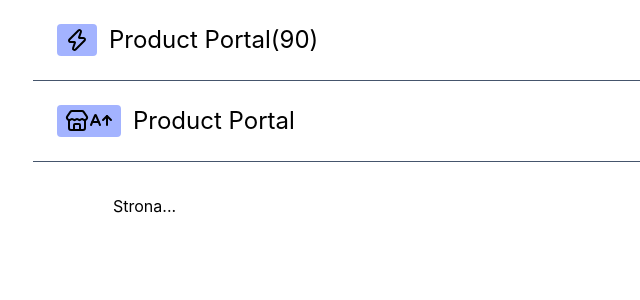
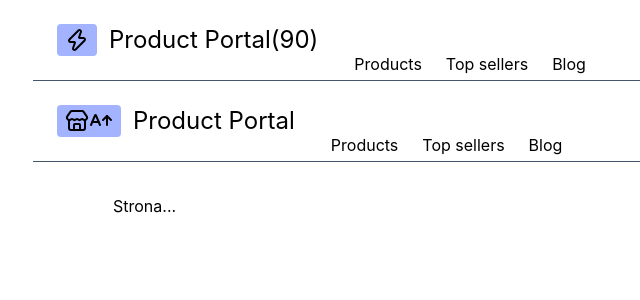
Before and after one commit to michaljabi/20260622-react, a React (Vite) app in the folder product-portal/: page / in a window 1280 px wide. Shown: the top 300 px of the page, without its empty margins (31-671 px from the left). Built offline with nearby package versions, Linux system fonts and the light colour scheme.

Commit message:
task(10): Navbar ready. Mapping data to JSX.

```diff
--- a/product-portal/src/common/Header.tsx
+++ b/product-portal/src/common/Header.tsx
@@ -6,6 +6,7 @@ Trick, żeby pozbyć się komunikatów o błędach jeśli nie użyjemy Zap!
 // eslint-disable-next-line
 */
 import { Zap, Menu, AArrowUp } from "lucide-react";
+import { Navbar } from "./Navbar.tsx";
 
 // Dobra praktyka w TS to pokazanie na górze komponentu jego wartości
 // WEJŚCOWYCH czyli props
@@ -40,6 +41,7 @@ export function Header({
         {title}
         {itemsCount ? "(" + itemsCount + ")" : ""}
       </span>
+      <Navbar />
     </header>
   );
 }
--- /dev/null
+++ b/product-portal/src/common/Navbar.tsx
@@ -0,0 +1,28 @@
+type MenuItem = {
+  href: string;
+  text: string;
+};
+
+export function Navbar() {
+  const menuItems: MenuItem[] = [
+    { href: "/", text: "Products" },
+    { href: "/top-sellers", text: "Top sellers" },
+    { href: "/blog", text: "Blog" },
+  ];
+
+  return (
+    <nav className="grow gap-2 text-base flex justify-between">
+      <div className="relative md:flex top-3 md:top-6">
+        {menuItems.map(({ href, text }) => (
+          <a
+            key={href}
+            href={href}
+            className="px-3 py-1 rounded-t-xl hover:dark:bg-slate-700 hover:bg-slate-200 cursor-pointer active:font-bold"
+          >
+            {text}
+          </a>
+        ))}
+      </div>
+    </nav>
+  );
+}
```
